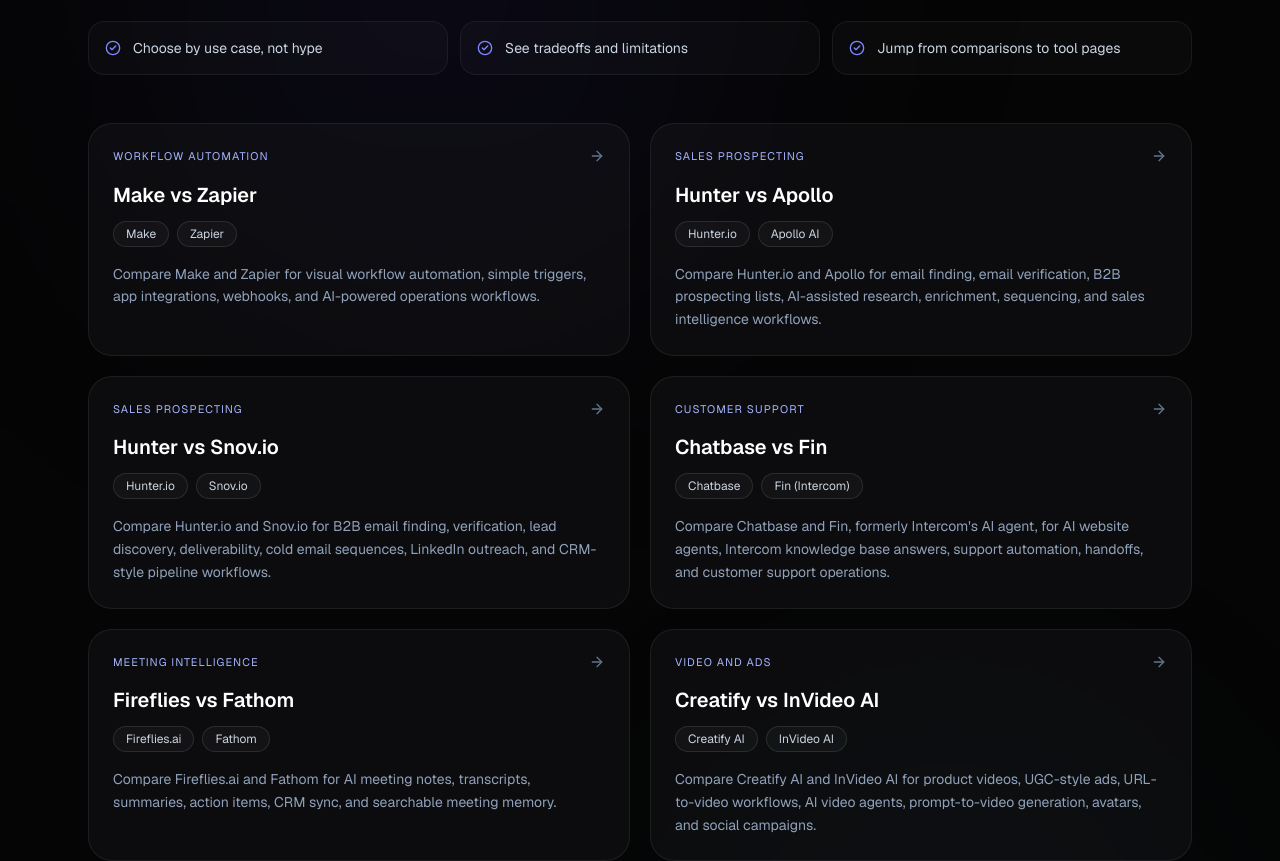
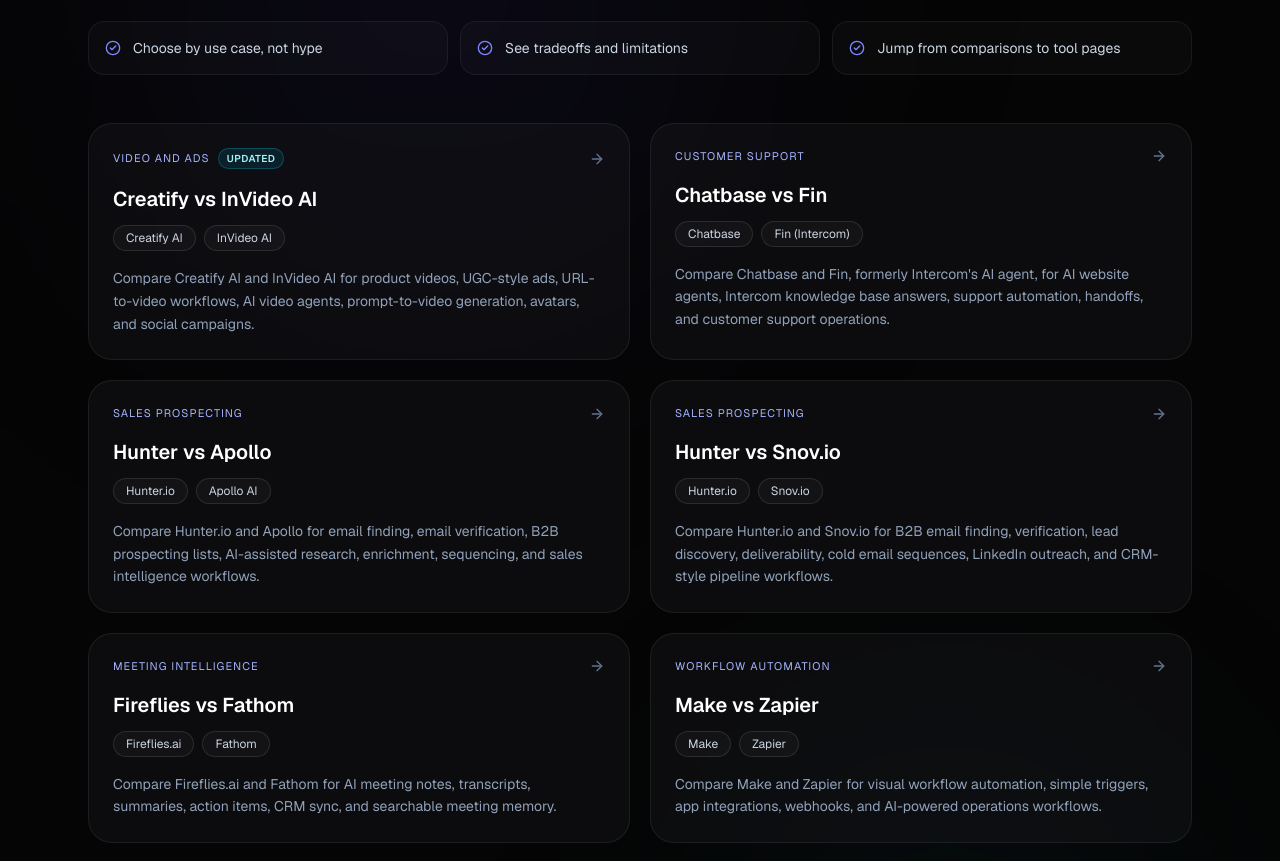
Before and after one commit to pravda3pobedit-commits/b2b-ai-directory, a Next.js app: page /comparisons in a window 1280 px wide. Shown: the part 360-1221 px from the top of the page. Built offline with nearby package versions, Linux system fonts and the light colour scheme.

Commit message:
[verified] Sort comparisons by recency

```diff
--- a/src/app/comparisons/page.tsx
+++ b/src/app/comparisons/page.tsx
@@ -3,7 +3,7 @@
 import Link from "next/link";
 import Navbar from "@/components/Navbar";
 import NewsletterSignup from "@/components/NewsletterSignup";
-import { comparisons } from "@/data/comparisons";
+import { getComparisonsByRecency } from "@/data/comparisons";
 import { platforms } from "@/data/platforms";
 
 const BASE_URL = "https://www.b2baistack.com";
@@ -42,12 +42,14 @@
   );
 }
 
+const orderedComparisons = getComparisonsByRecency();
+
 const itemListJsonLd = {
   "@context": "https://schema.org",
   "@type": "ItemList",
   name: "AI Tool Comparisons",
   url: `${BASE_URL}/comparisons`,
-  itemListElement: comparisons.map((comparison, index) => ({
+  itemListElement: orderedComparisons.map((comparison, index) => ({
     "@type": "ListItem",
     position: index + 1,
     name: comparison.shortTitle,
@@ -109,7 +111,7 @@
         </section>
 
         <section className="grid grid-cols-1 md:grid-cols-2 gap-5">
-          {comparisons.map((comparison) => {
+          {orderedComparisons.map((comparison, index) => {
             const firstName = getToolName(comparison.toolIds[0]);
             const secondName = getToolName(comparison.toolIds[1]);
 
@@ -120,9 +122,16 @@
                 className="group rounded-3xl border border-white/[0.07] bg-zinc-900/45 p-6 transition-all duration-300 hover:-translate-y-1 hover:border-indigo-500/35 hover:bg-indigo-500/[0.06]"
               >
                 <div className="flex items-center justify-between gap-4 mb-4">
-                  <span className="text-[11px] uppercase tracking-widest text-indigo-300">
-                    {comparison.category}
-                  </span>
+                  <div className="flex flex-wrap items-center gap-2">
+                    <span className="text-[11px] uppercase tracking-widest text-indigo-300">
+                      {comparison.category}
+                    </span>
+                    {index === 0 && (
+                      <span className="rounded-full border border-cyan-400/25 bg-cyan-400/10 px-2 py-0.5 text-[10px] font-semibold uppercase tracking-wider text-cyan-200">
+                        Updated
+                      </span>
+                    )}
+                  </div>
                   <ArrowRight className="w-4 h-4 text-slate-500 transition-transform group-hover:translate-x-1 group-hover:text-indigo-300" />
                 </div>
 
--- a/src/data/comparisons.ts
+++ b/src/data/comparisons.ts
@@ -1,5 +1,6 @@
 export type Comparison = {
   slug: string;
+  updatedAt: string;
   title: string;
   shortTitle: string;
   description: string;
@@ -86,6 +87,7 @@
 export const comparisons: Comparison[] = [
   {
     slug: "make-vs-zapier",
+    updatedAt: "2026-06-16",
     title: "Make vs Zapier: Which Automation Tool Fits Your B2B Workflow?",
     shortTitle: "Make vs Zapier",
     description:
@@ -163,6 +165,7 @@
   },
   {
     slug: "hunter-vs-apollo",
+    updatedAt: "2026-07-11",
     title: "Hunter.io vs Apollo: Email Finder or Sales Engagement Platform?",
     shortTitle: "Hunter vs Apollo",
     description:
@@ -293,6 +296,7 @@
   },
   {
     slug: "hunter-vs-snovio",
+    updatedAt: "2026-07-11",
     title: "Hunter.io vs Snov.io: Email Finder or Outreach Suite?",
     shortTitle: "Hunter vs Snov.io",
     description:
@@ -446,6 +450,7 @@
   },
   {
     slug: "chatbase-vs-intercom",
+    updatedAt: "2026-07-11",
     title: "Chatbase vs Fin: AI Website Agent or Customer Support Platform?",
     shortTitle: "Chatbase vs Fin",
     description:
@@ -570,6 +575,7 @@
   },
   {
     slug: "fireflies-vs-fathom",
+    updatedAt: "2026-06-16",
     title: "Fireflies vs Fathom: Which AI Meeting Notetaker Should You Use?",
     shortTitle: "Fireflies vs Fathom",
     description:
@@ -646,6 +652,7 @@
   },
   {
     slug: "creatify-vs-invideo",
+    updatedAt: "2026-10-14",
     title: "Creatify vs InVideo AI: URL-to-Ad Creatives or AI Video Agents?",
     shortTitle: "Creatify vs InVideo AI",
     description:
@@ -864,3 +871,11 @@
 export function getComparison(slug: string) {
   return comparisons.find((comparison) => comparison.slug === slug);
 }
+
+export function getComparisonsByRecency() {
+  return [...comparisons].sort(
+    (first, second) =>
+      second.updatedAt.localeCompare(first.updatedAt) ||
+      first.shortTitle.localeCompare(second.shortTitle),
+  );
+}
```
Also changed, not shown: 1 other file (tests, documents, lock files or other folders).
